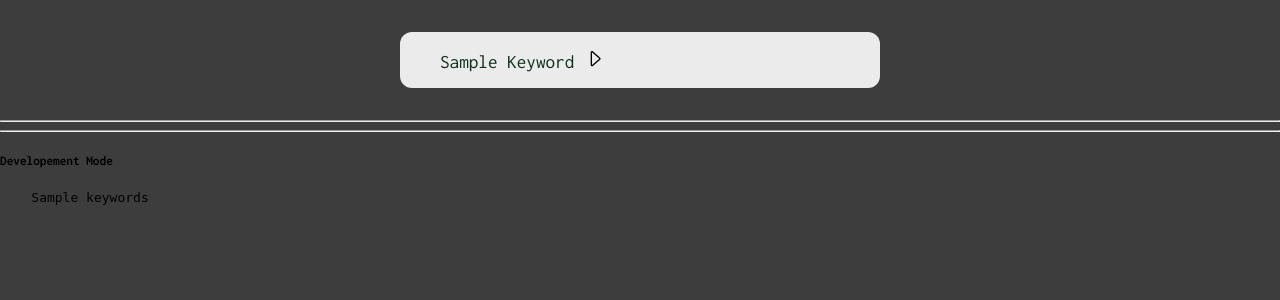
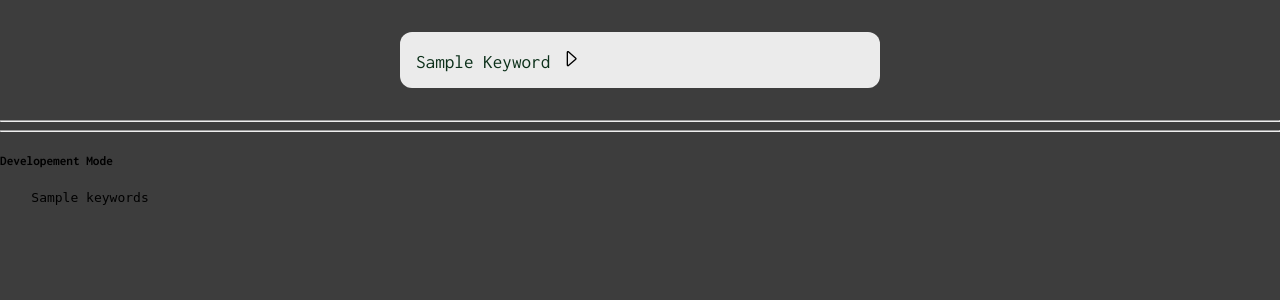
Before and after one commit to jsopesens/tesauro, a Django app: template tesaurusWebApp/keywords/templates/keywords/index.html in a window 1280 px wide; the page is wider, and only the part inside the window is pictured. Shown: the part 80-380 px from the top of that part. Run offline with Django 4.2, Linux system fonts and the light colour scheme; the template is opened without the code that fills it: most values are stand-ins (such as "Sample title", 1, 10 or a date in 2020).

Commit message:
reduce margin and pading

```diff
--- a/tesaurusWebApp/keywords/static/keywords/landing_body.css
+++ b/tesaurusWebApp/keywords/static/keywords/landing_body.css
@@ -11,7 +11,7 @@
 #fullListKeywords .keyword{
     cursor: pointer;
     font-size: 1.2rem;
-    padding: 1rem 1.5rem;
+    padding: 1rem 1rem;
     border-bottom: 1px solid #ccc;
     /*
     si queremos eliminar el espacio blanco
@@ -19,7 +19,11 @@
     por encima, debemos eliminar el siguiente
     valor
     */
-    margin: 0 1rem;
+    /* margin: 0 1rem; */
+}
+
+.keyword ul{
+    padding: 0 1rem
 }
 
 .keyword:last-of-type{
@@ -40,3 +44,10 @@
     background-color: #ebebeb;
     color: initial;
 }
+
+ul li{
+
+list-style: none;
+
+margin: 0;
+}
```
